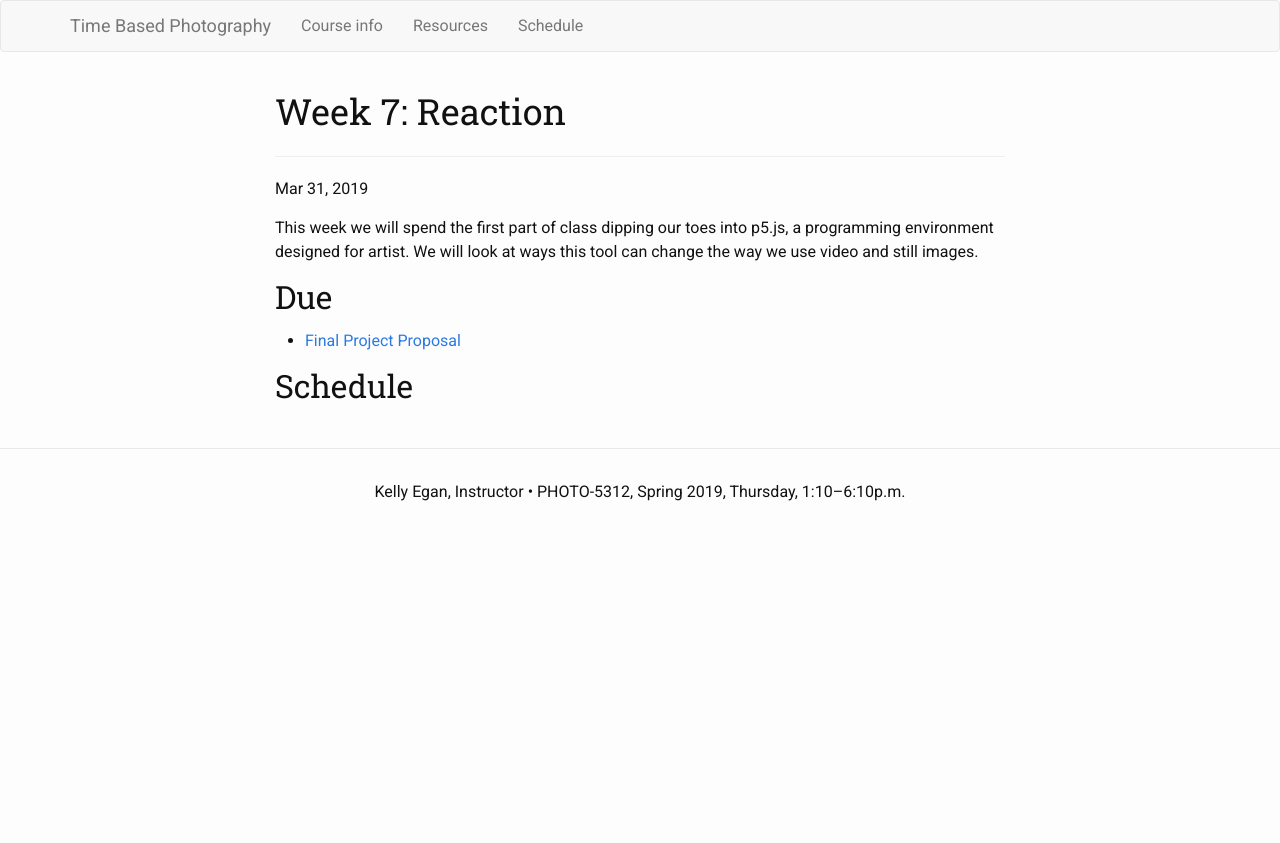
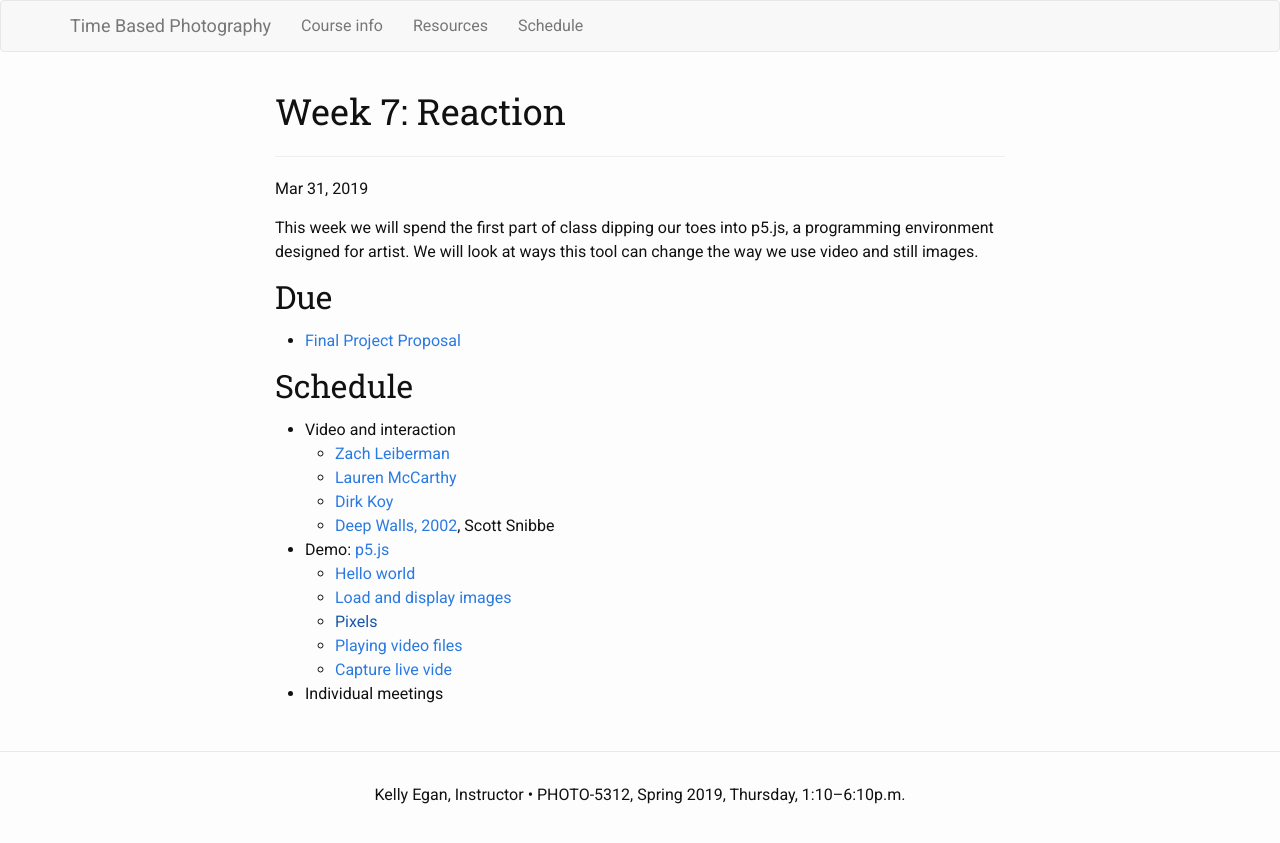
Before and after one commit to kellyegan/StillMoving, a Jekyll site: the page built from _posts/2019-03-31-Reaction.md, in a window 1280 px wide. Shown: the top 843 px of the page. Built offline with Jekyll 4.4.1, drawn with Linux system fonts in a browser that asks for light colours.

Commit message:
Update Week 7 agenda.

```diff
--- a/_posts/2019-03-31-Reaction.md
+++ b/_posts/2019-03-31-Reaction.md
@@ -11,3 +11,16 @@ This week we will spend the first part of class dipping our toes into p5.js, a p
 * [Final Project Proposal]({{ site.baseurl }}/Assignments/finalproject.html)
 
 ## Schedule
+
+* Video and interaction
+  * [Zach Leiberman](http://thesystemis.com/projects/)
+  * [Lauren McCarthy](http://lauren-mccarthy.com/)
+  * [Dirk Koy](https://www.instagram.com/dirkkoy/)
+  * [Deep Walls, 2002](https://www.snibbe.com/projects/interactive/deepwalls/), Scott Snibbe
+* Demo: [p5.js](http://p5js.org)
+  * [Hello world](https://editor.p5js.org/kellyegan/sketches/1-7QaFrYK)
+  * [Load and display images](https://editor.p5js.org/kellyegan/sketches/RO0hyoX_j)
+  * [Pixels]()
+  * [Playing video files](https://editor.p5js.org/kellyegan/sketches/K3a-lhrWl)
+  * [Capture live vide](https://editor.p5js.org/kellyegan/sketches/xZZifjx4W)
+* Individual meetings
```
